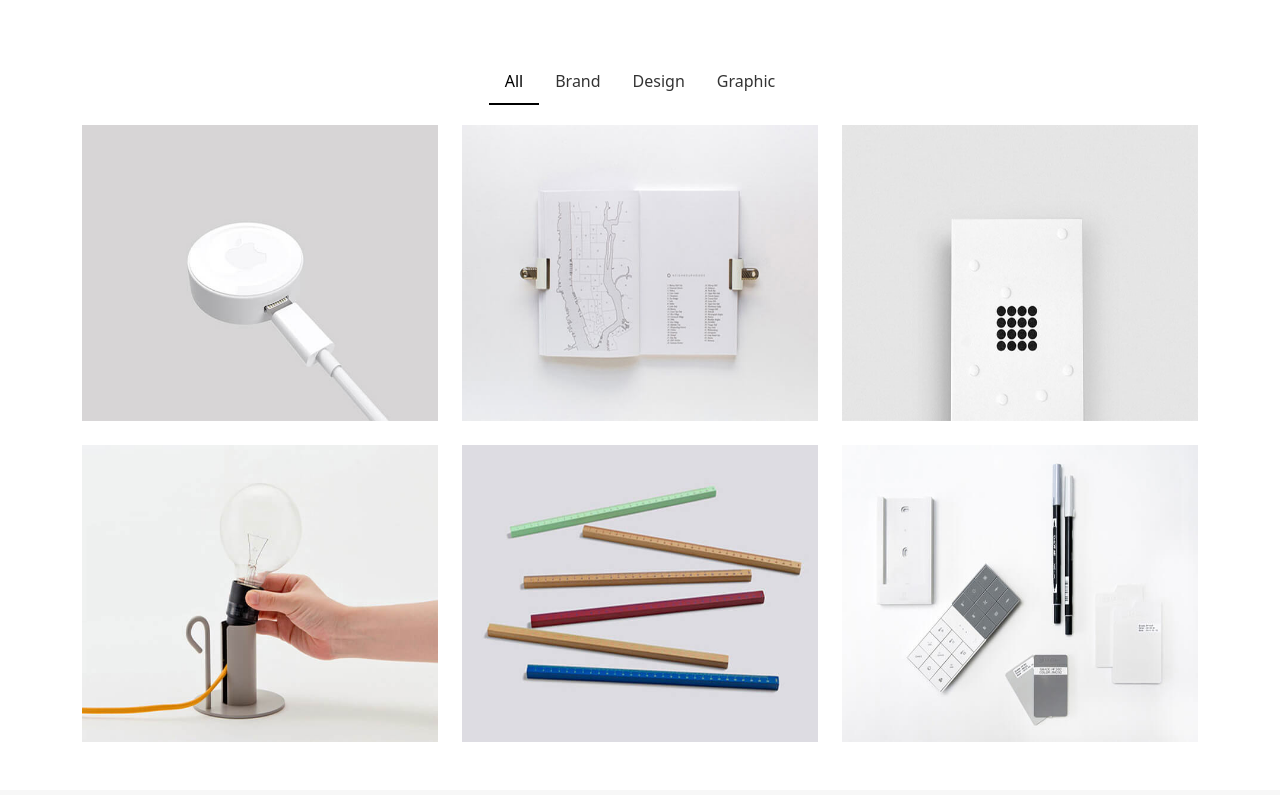
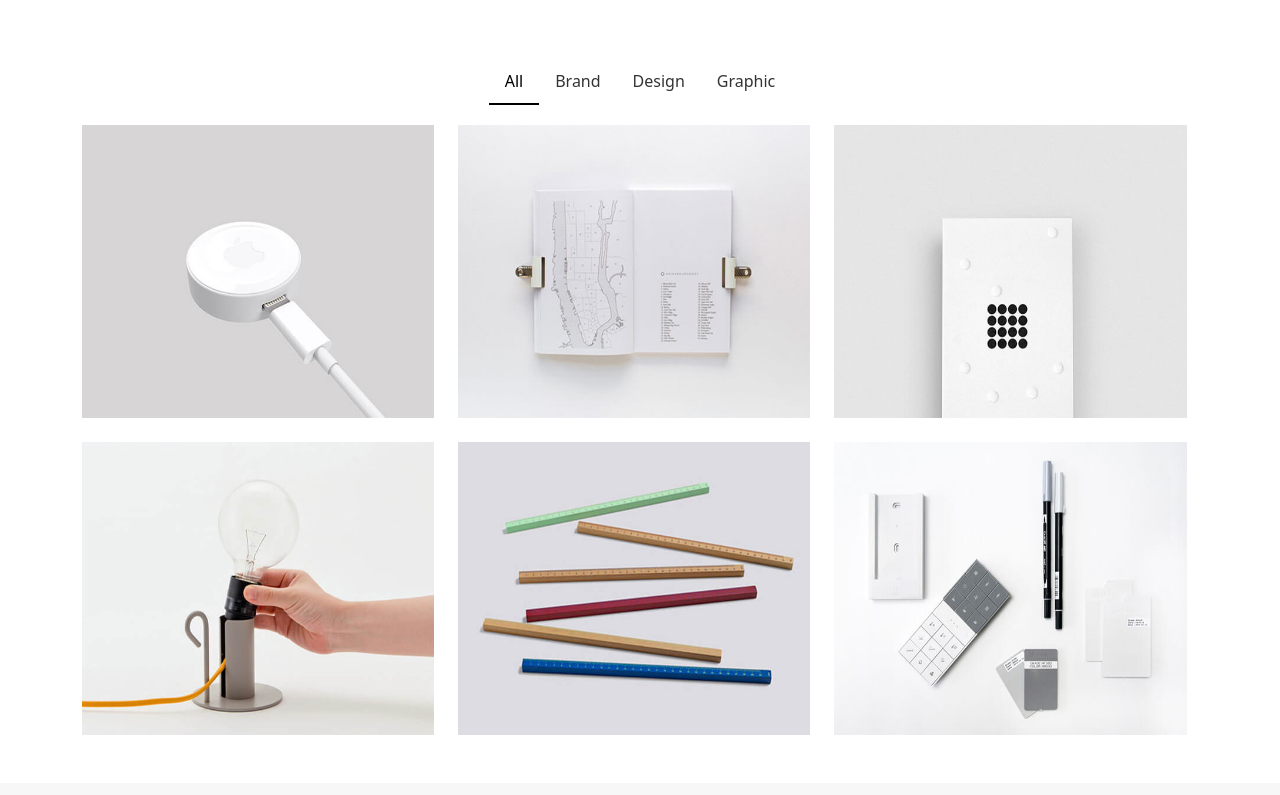
Before and after one commit to Hesham345674/Daniels, a plain HTML site: page index.html in a window 1280 px wide. Shown: the part 2265-3060 px from the top of the page. Drawn offline with nearby package versions, Linux system fonts and the light colour scheme.

Commit message:
responsive

```diff
--- a/css/media.css
+++ b/css/media.css
@@ -6,6 +6,10 @@
 .home .container h1{
     font-size: 4.5rem;
 }
+.portfolio  .container .row .col-sm-12{
+    width: 100%;
+}
+
 }
 
 
@@ -15,7 +19,7 @@
 @media (min-width: 768px) {
 
 
-.portofolio .container .row .col-sm-12{
+.portfolio  .container .row .col-sm-12{
     width: 50%;
 }
 
@@ -39,7 +43,7 @@
 
 @media (min-width: 992px) {
 
-.portofolio .container .row .col-sm-12{
+.portfolio .container .row .col-sm-12{
     width: 33%;
 }
 
--- a/index.html
+++ b/index.html
@@ -270,27 +270,27 @@
     <!-- ======================= End Services section ======================= -->
     <!-- ======================= Start Portfolio section ======================= -->
 
-    <div class=" py-5">
+<section class="portfolio py-5">
     <div class="text-center mb-5">
-      <h2 class="section-title position-relative pb-1  d-inline-block">Portfolio.</h2>
+        <h2 class="section-title position-relative pb-1 d-inline-block">Portfolio.</h2>
     </div>
     <ul class="nav nav-pills justify-content-center mb-4">
         <li class="nav-item">
-        <a class="nav-link active" aria-current="page" href="#">All</a>
+            <a class="nav-link active" aria-current="page" href="#" data-filter="*">All</a>
         </li>
         <li class="nav-item">
-        <a class="nav-link" href="#">Brand</a>
+            <a class="nav-link" href="#" data-filter=".brand">Brand</a>
         </li>
         <li class="nav-item">
-        <a class="nav-link" href="#">Design</a>
+            <a class="nav-link" href="#" data-filter=".web">Design</a>
         </li>
         <li class="nav-item">
-        <a class="nav-link" href="#">Graphic</a>
+            <a class="nav-link" href="#" data-filter=".graphic">Graphic</a>
         </li>
     </ul>
     <div class="container">
         <div class="row g-4">
-      <div class="col-sm-12 col-md-4">
+            <div class="col-sm-12 col-md-4 web">
                 <div class="portfolio-item position-relative">
                     <img src="./imgs/portfolio/1.jpg" class="img-fluid" alt="Web Design">
                     <div class="overlay position-absolute d-flex flex-column justify-content-center align-items-center">
@@ -302,7 +302,7 @@
                     </div>
                 </div>
             </div>
-      <div class="col-sm-12 col-md-4">
+            <div class="col-sm-12 col-md-4 brand">
                 <div class="portfolio-item position-relative">
                     <img src="./imgs/portfolio/2.jpg" class="img-fluid" alt="Brand">
                     <div class="overlay position-absolute d-flex flex-column justify-content-center align-items-center">
@@ -314,7 +314,7 @@
                     </div>
                 </div>
             </div>
-      <div class="col-sm-12 col-md-4">
+            <div class="col-sm-12 col-md-4 graphic">
                 <div class="portfolio-item position-relative">
                     <img src="./imgs/portfolio/3.jpg" class="img-fluid" alt="Graphic Design">
                     <div class="overlay position-absolute d-flex flex-column justify-content-center align-items-center">
@@ -326,7 +326,7 @@
                     </div>
                 </div>
             </div>
-      <div class="col-sm-12 col-md-4">
+            <div class="col-sm-12 col-md-4 web">
                 <div class="portfolio-item position-relative">
                     <img src="./imgs/portfolio/4.jpg" class="img-fluid" alt="Web Design">
                     <div class="overlay position-absolute d-flex flex-column justify-content-center align-items-center">
@@ -338,11 +338,11 @@
                     </div>
                 </div>
             </div>
-      <div class="col-sm-12 col-md-4">
+            <div class="col-sm-12 col-md-4 brand">
                 <div class="portfolio-item position-relative">
                     <img src="./imgs/portfolio/5.jpg" class="img-fluid" alt="Web Design">
                     <div class="overlay position-absolute d-flex flex-column justify-content-center align-items-center">
-            <h6>Web Design</h6>
+                        <h6>Brand</h6>
                         <div class="icons mt-2">
                             <a href="#" class="btn btn-outline-light rounded-circle"><i class="fas fa-link"></i></a>
                             <a href="#" class="btn btn-outline-light rounded-circle"><i class="fas fa-search-plus"></i></a>
@@ -350,11 +350,11 @@
                     </div>
                 </div>
             </div>
-      <div class="col-sm-12 col-md-4">
+            <div class="col-sm-12 col-md-4 graphic">
                 <div class="portfolio-item position-relative">
                     <img src="./imgs/portfolio/6.jpg" class="img-fluid" alt="Web Design">
                     <div class="overlay position-absolute d-flex flex-column justify-content-center align-items-center">
-            <h6>Web Design</h6>
+                        <h6>Graphic</h6>
                         <div class="icons mt-2">
                             <a href="#" class="btn btn-outline-light rounded-circle"><i class="fas fa-link"></i></a>
                             <a href="#" class="btn btn-outline-light rounded-circle"><i class="fas fa-search-plus"></i></a>
@@ -365,9 +365,6 @@
         </div>
     </div>
 </section>
-      </div>
-    </div>
-
 
 
 
```
Lines whose indentation alone changed are shown as unchanged.
